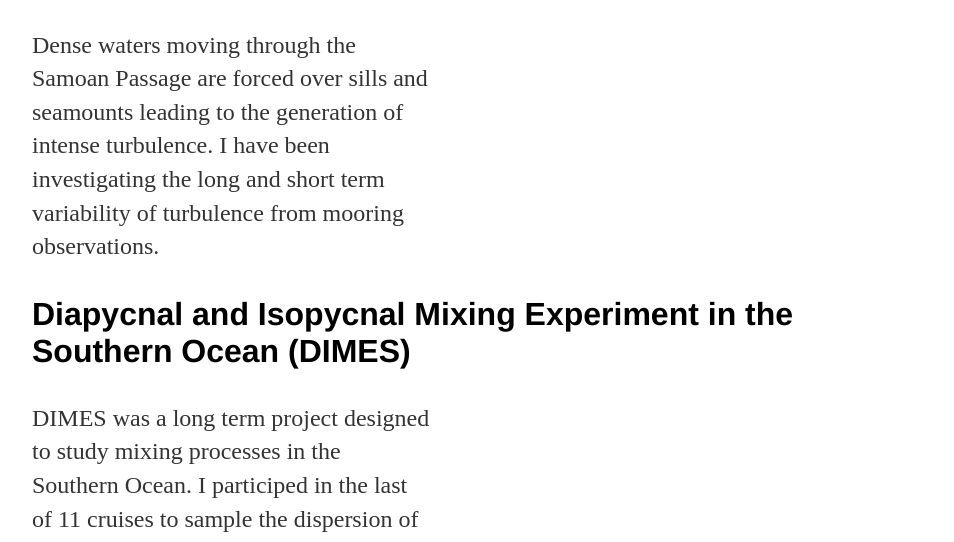
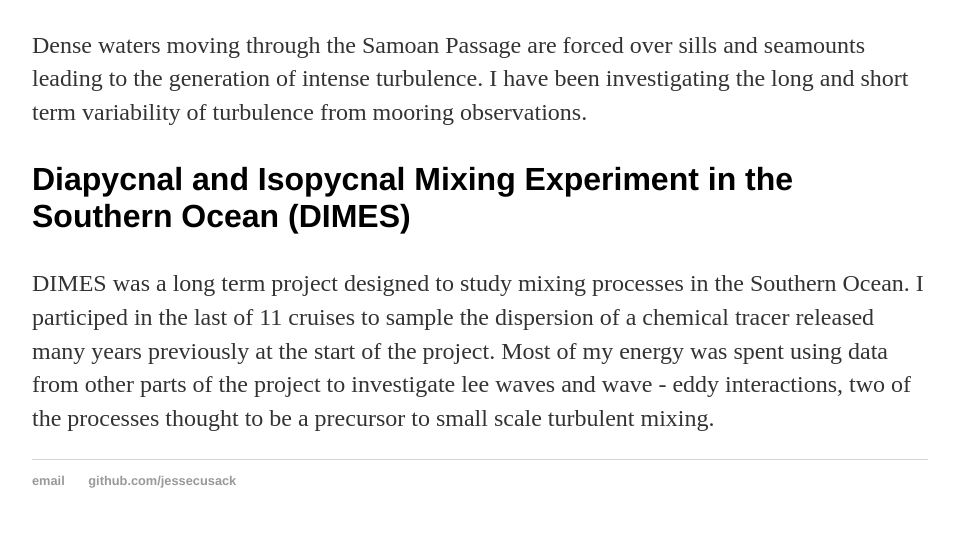
Before and after one commit to jessecusack/oldsite, a plain HTML site: page research.html in a window 1280 px wide. Shown: the part 253-795 px from the top of the page, without its empty margins (160-1114 px from the left). Drawn offline with Linux system fonts and the light colour scheme.

Commit message:
more max width

```diff
--- a/css/main.css
+++ b/css/main.css
@@ -22,16 +22,18 @@ a:hover {
 h1 {
     font-size: 3em;
     font-family:'Helvetica', 'Arial', 'Sans-Serif';
+    max-width: 1000px;
 }
 h3 {
     font-size: 2em;
     font-family:'Helvetica', 'Arial', 'Sans-Serif';
+    max-width: 1000px;
 }
 p {
     font-size: 1.5em;
     line-height: 1.4em;
     color: #333;
-    max-width: 400px;
+    max-width: 1000px;
 }
 footer {
     border-top: 1px solid #d5d5d5;
```
